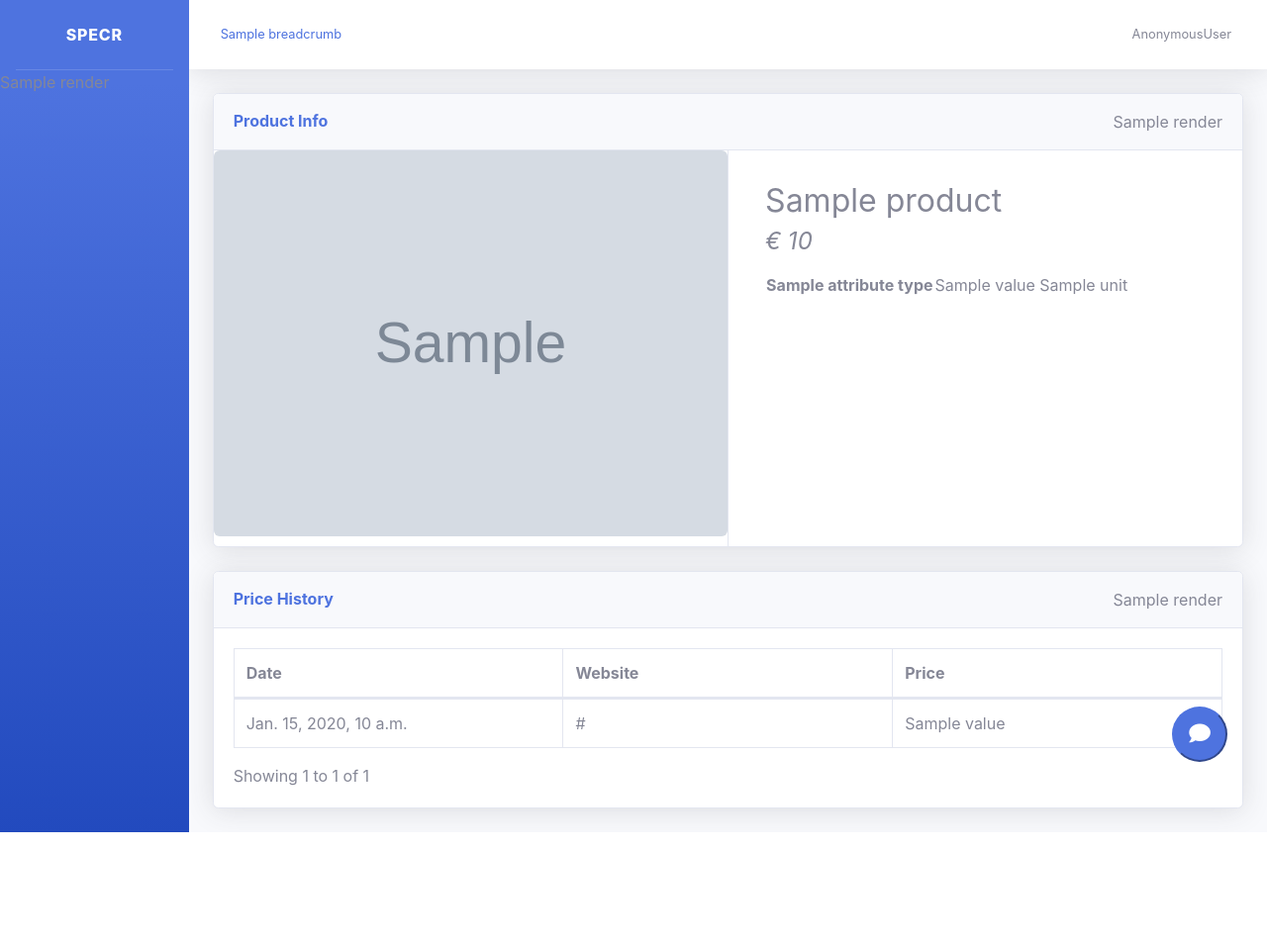
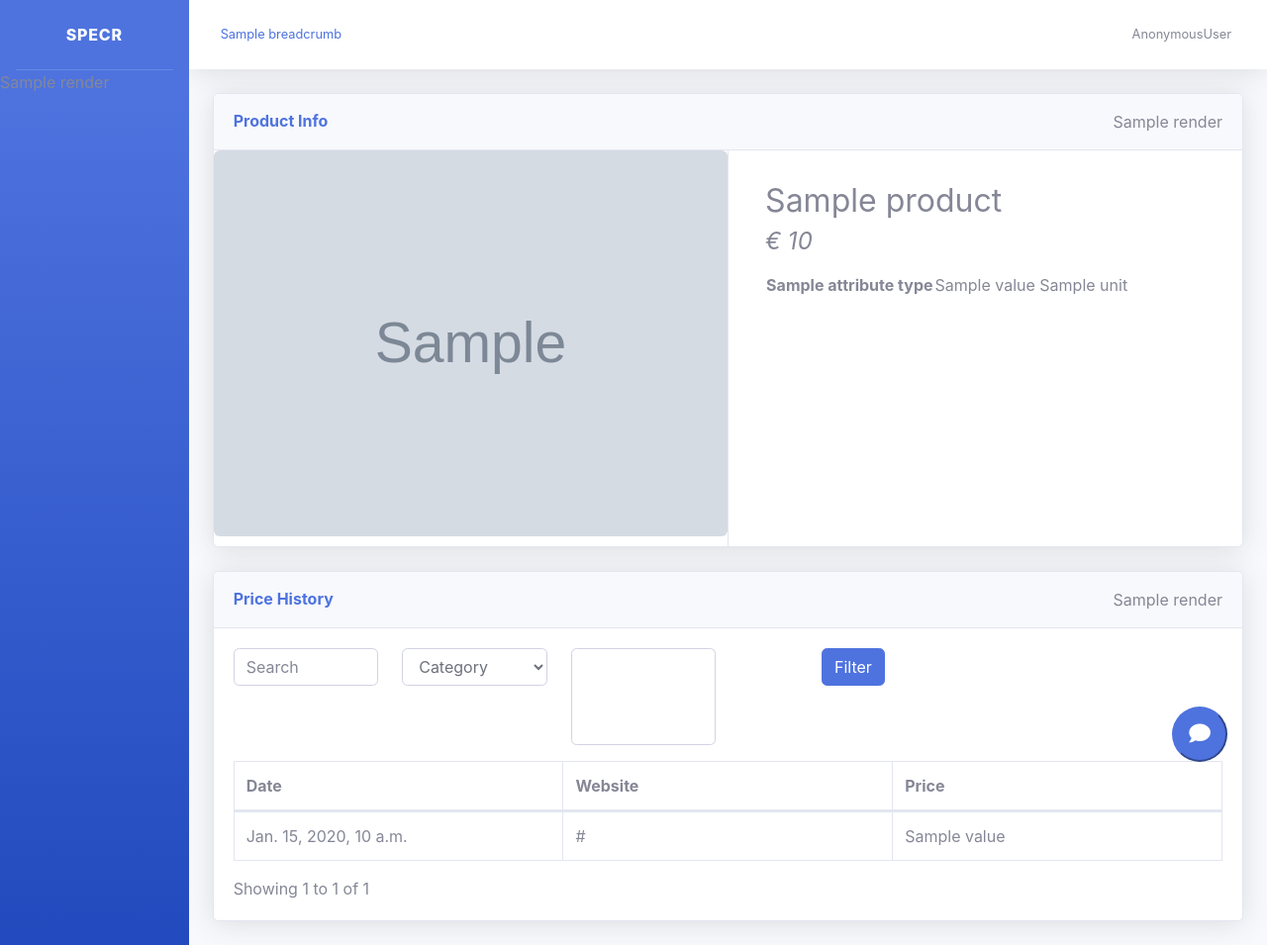
Before and after one commit to oreilm49/scrapy-django-ecommerce-analysis-tool, a Django app: template cms/dashboard/templates/views/product.html in a window 1280 px wide. Shown: the whole page at 99% size. Before the commit the page ends 841 px from the top, so only its background shows below. Run offline with Django 3.2, Linux system fonts and the light colour scheme; tables that the repository leaves empty hold one stand-in row (values such as "Sample post"); the template is opened without the code that fills it: values that come from a table or form of the project are taken from there, most other values are stand-ins (such as "Sample title", 1, 10 or a date in 2020); grey boxes marked "Sample" are stand-in pictures; data that the repository does not hold is empty; some libraries are stand-ins or nearby versions.

Commit message:
added filter form to product template

```diff
--- a/cms/dashboard/templates/views/product.html
+++ b/cms/dashboard/templates/views/product.html
@@ -41,6 +41,9 @@
             {% include 'includes/card_header.html' %}
         {% endwith %}
         <div class="card-body">
+            {% with field_col_class='col-xs-12 col-sm-2' %}
+                {% include 'includes/filter_form.html' %}
+            {% endwith %}
             <div class="table-responsive">
                 <table class="table table-bordered scrollable-table">
                     <thead>
```
